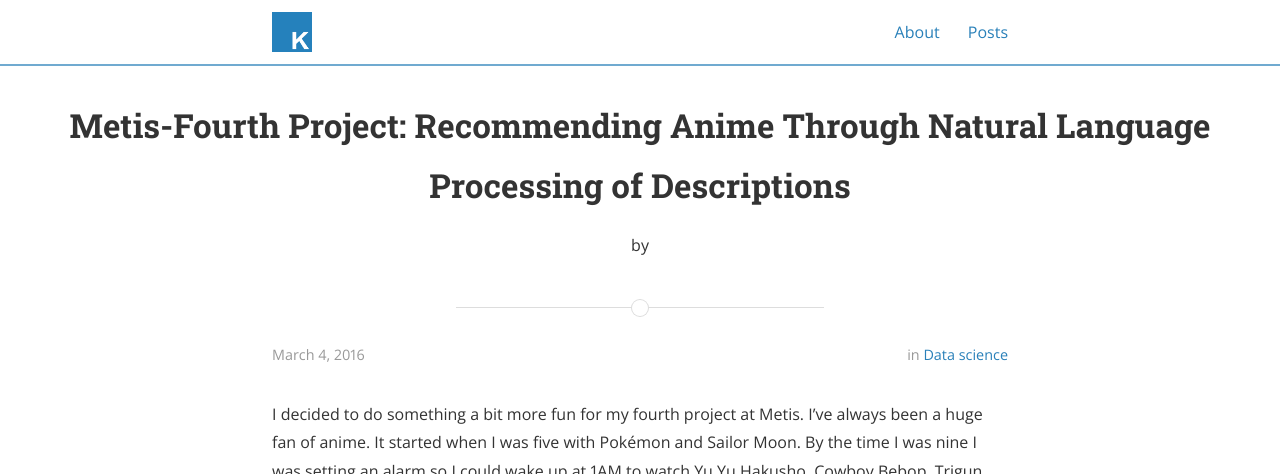
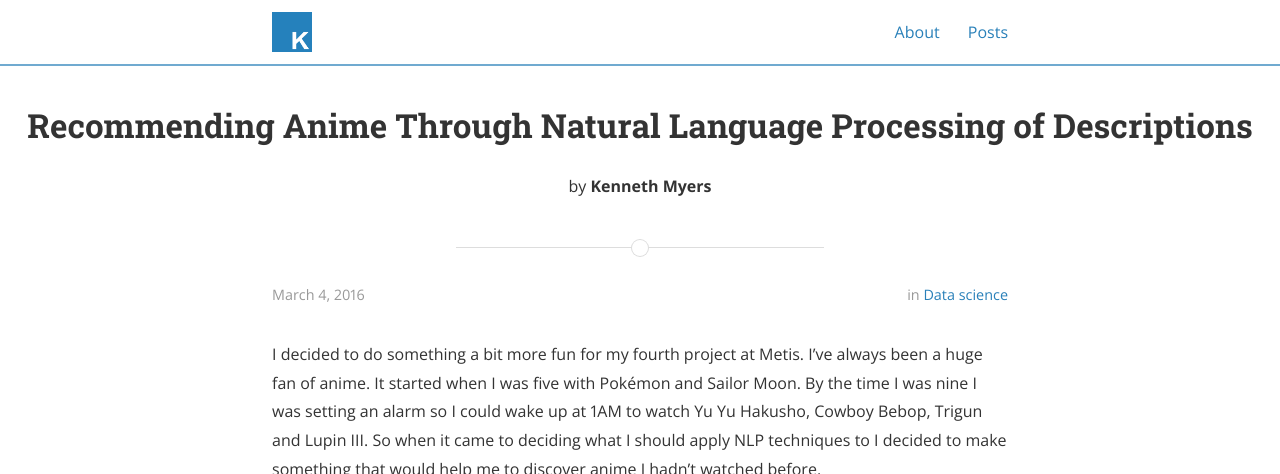
Before and after one commit to kennethjmyers/kennethjmyers.github.io, a Jekyll site: the page built from _posts/2016-03-04-Metis-Fourth-Project.md, in a window 1280 px wide and 900 px high, cut to the strip 0-474 px from the top of the window. Built offline with Jekyll 4.4.1, drawn with Linux system fonts in a browser that asks for light colours; nearby versions of some CDN libraries; comment, search, counter and statistics services are not loaded; a style sheet for code colours, icons or effects is not loaded.

Commit message:
added authorship for my blog posts and made titles more appropriate

```diff
--- a/_posts/2016-03-04-Metis-Fourth-Project.md
+++ b/_posts/2016-03-04-Metis-Fourth-Project.md
@@ -1,6 +1,7 @@
 ---
 layout: post
-title: "Metis-Fourth Project: Recommending Anime Through Natural Language Processing of Descriptions"
+title: "Recommending Anime Through Natural Language Processing of Descriptions"
+author: Kenneth Myers
 description: Outline of my Fourth Metis Project
 headline:
 modified: 2016-03-04
```
Also changed, not shown: _posts/2016-01-15-Metis-Week-One.md (+2 -1 lines), _posts/2016-01-30-Metis-Second-Project.md (+2 -1 lines), _posts/2016-02-23-caffe-agonies.md (+1 -0 lines), _posts/2016-03-11-getting-flask-on-heroku.md (+1 -0 lines).
